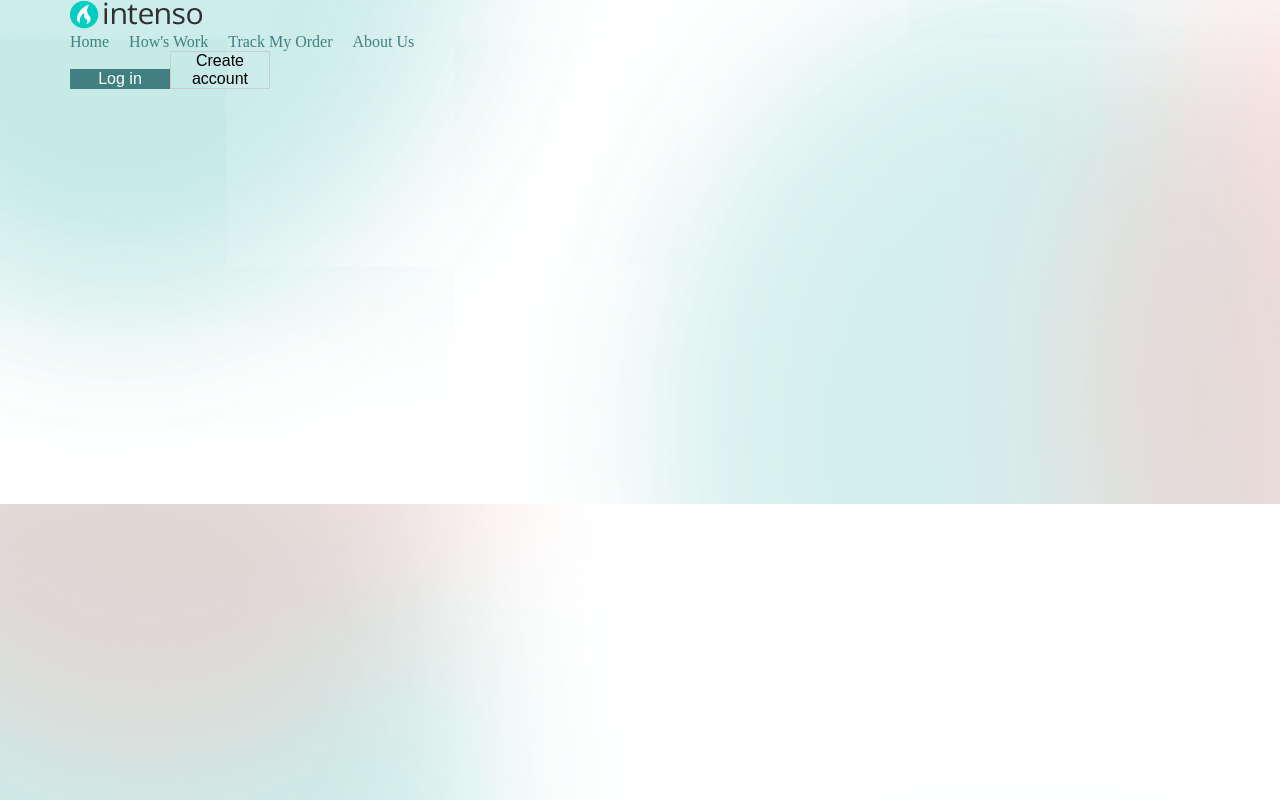
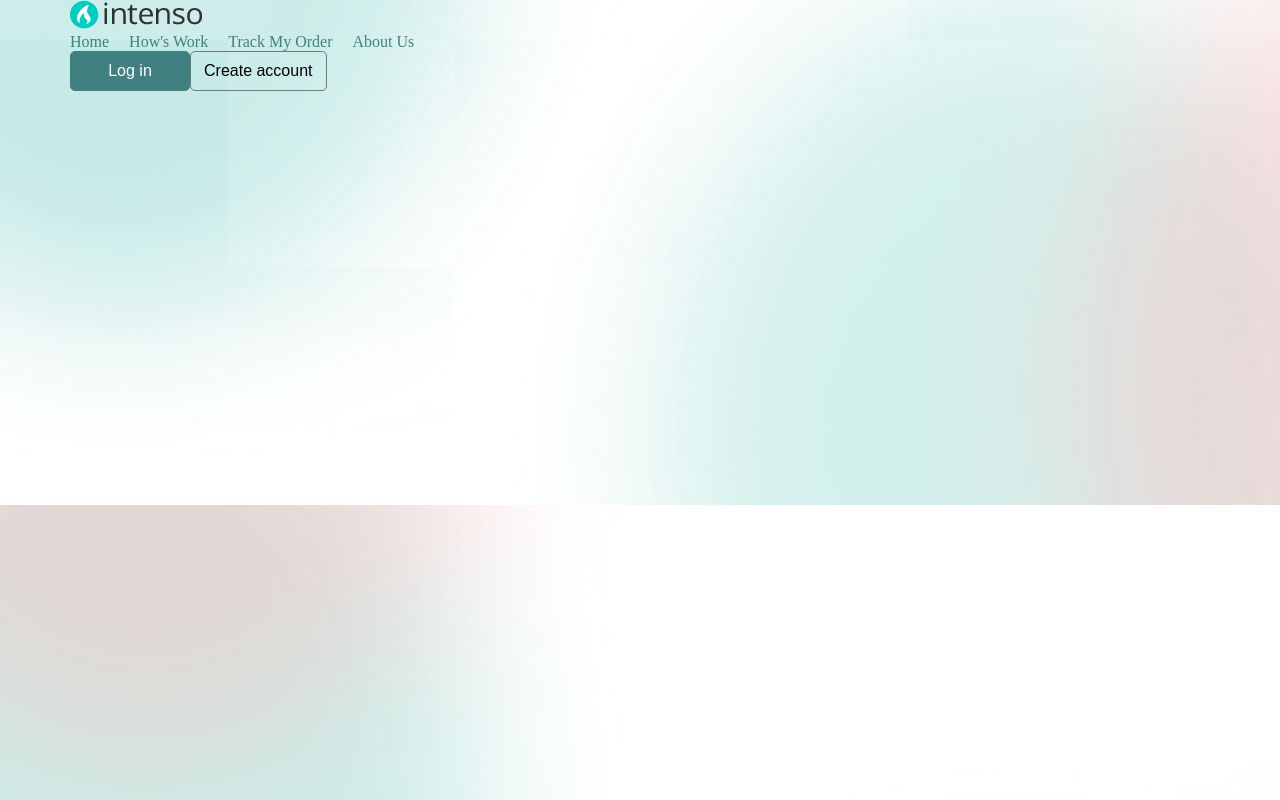
Before and after one commit to rafiurrafi/react-bootcamp, a React (Create React App) app: page / in a window 1280 px wide. Built offline with nearby package versions, Linux system fonts and the light colour scheme.

Commit message:
intenso - added button for primary purpose in header

```diff
--- a/src/intenso/styles/button.scss
+++ b/src/intenso/styles/button.scss
@@ -1,9 +1,11 @@
 .btn {
   background-color: transparent;
-  border: 1px solid #ccc;
+  border: 1px solid #777;
   font-size: 1.6rem;
+  border-radius: 5px;
   &--sm {
-    width: 10rem;
+    min-width: 12rem;
+    padding: 1rem 1.3rem;
   }
   &--full {
     background-color: #408080;
```
